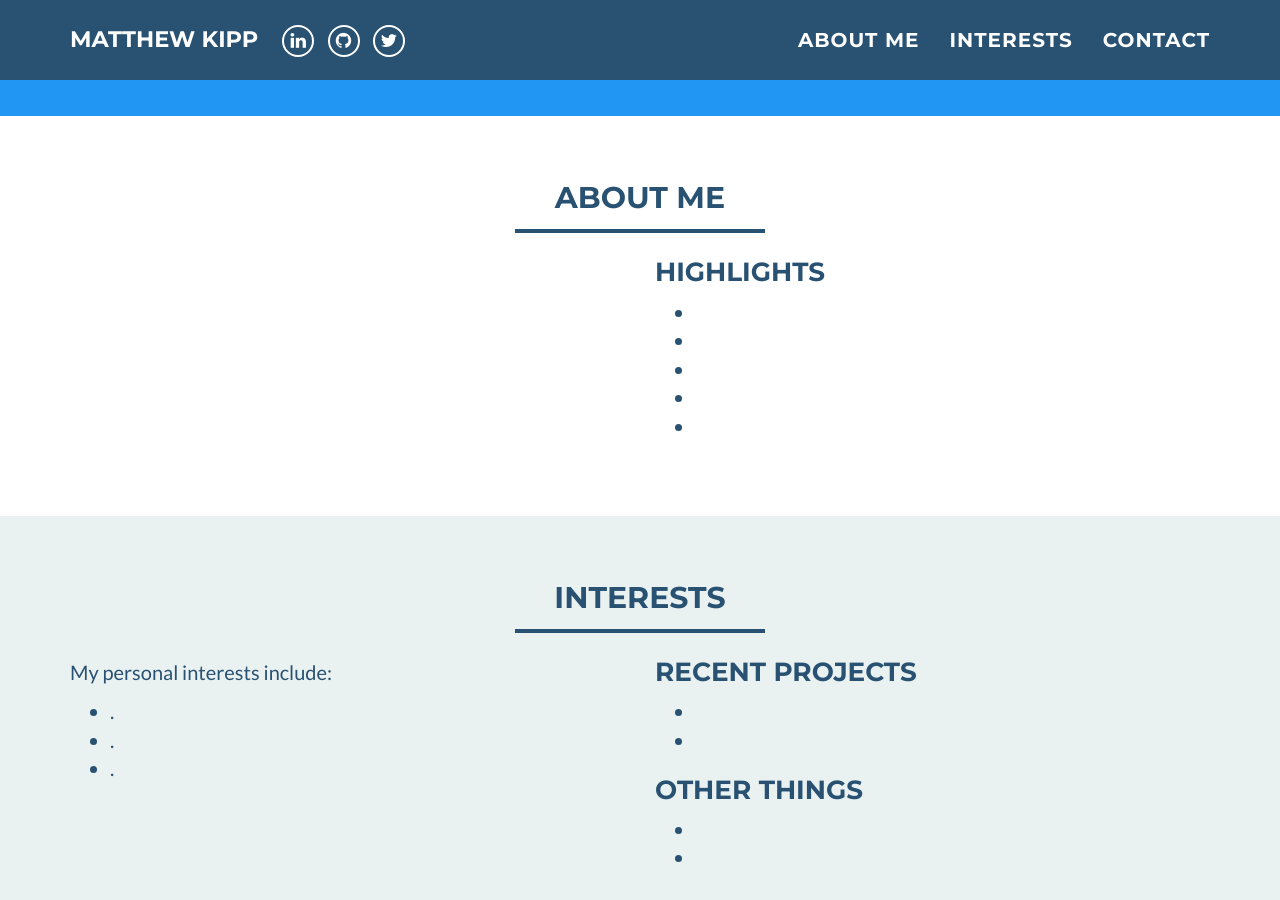
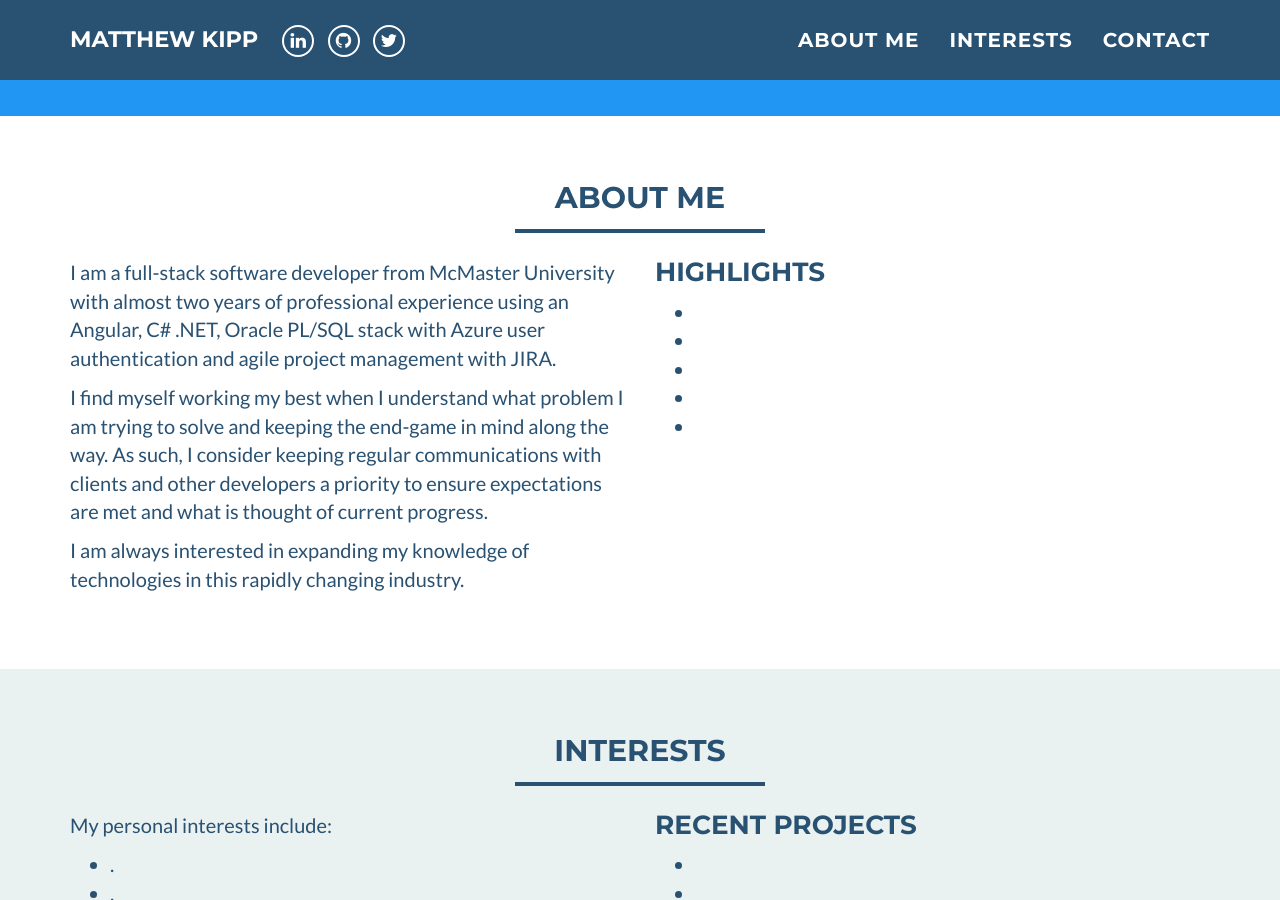
Before and after one commit to kippmr/mygithubpage, a Jekyll site: the page built from index.html, in a window 1280 px wide and 900 px high, scrolled down 458 px. Built offline with Jekyll 4.4.1, drawn with Linux system fonts in a browser that asks for light colours.

Commit message:
add About Me section

```diff
--- a/_includes/about_me.html
+++ b/_includes/about_me.html
@@ -9,10 +9,13 @@
     <div class="row">
 	    <div class="col-sm-6">
     		<p>
-
+          I am a full-stack software developer from McMaster University with almost two years of professional experience using an Angular, C# .NET, Oracle PL/SQL stack with Azure user authentication and agile project management with JIRA.
+        <p>
+          I find myself working my best when I understand what problem I am trying to solve and keeping the end-game in mind along the way. As such, I consider keeping regular communications with clients and other developers a priority to ensure expectations are met and what is thought of current progress.
+        </p>
         </p>
         <p>
-
+          I am always interested in expanding my knowledge of technologies in this rapidly changing industry.
         </p>
       </div>
 	    <div class="col-sm-6">
```
